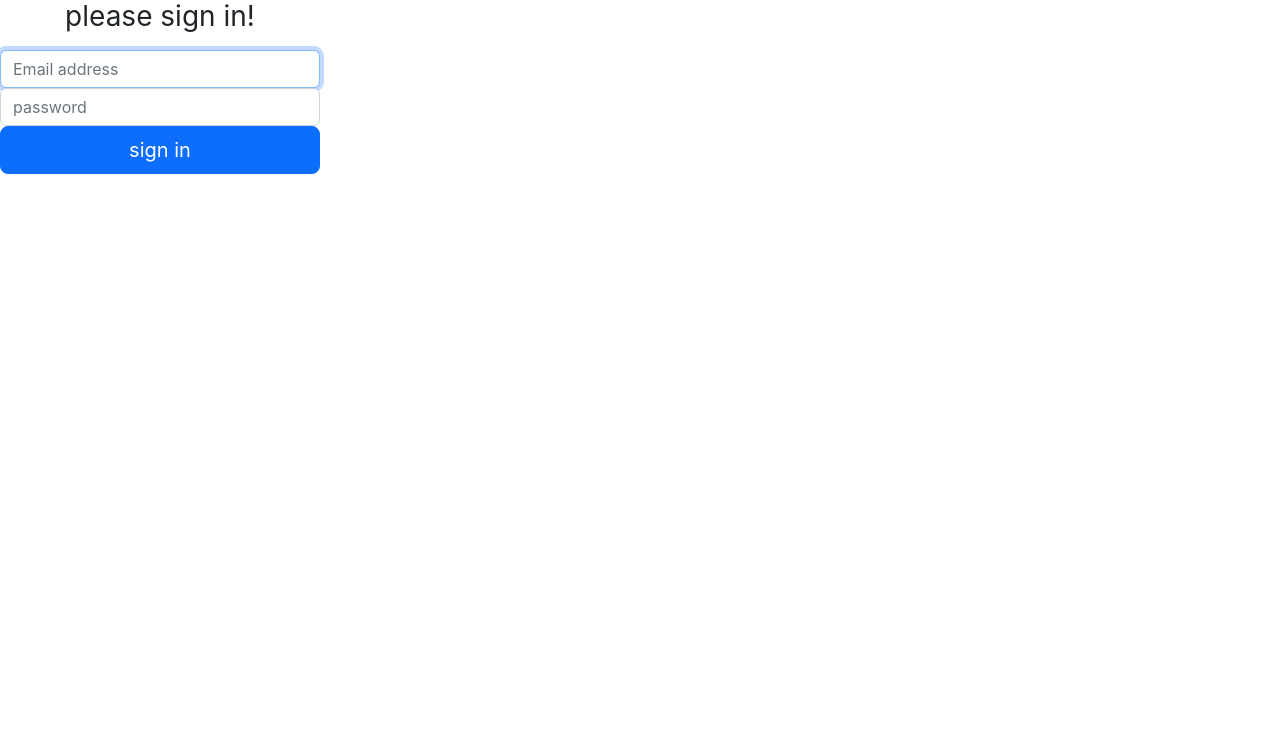
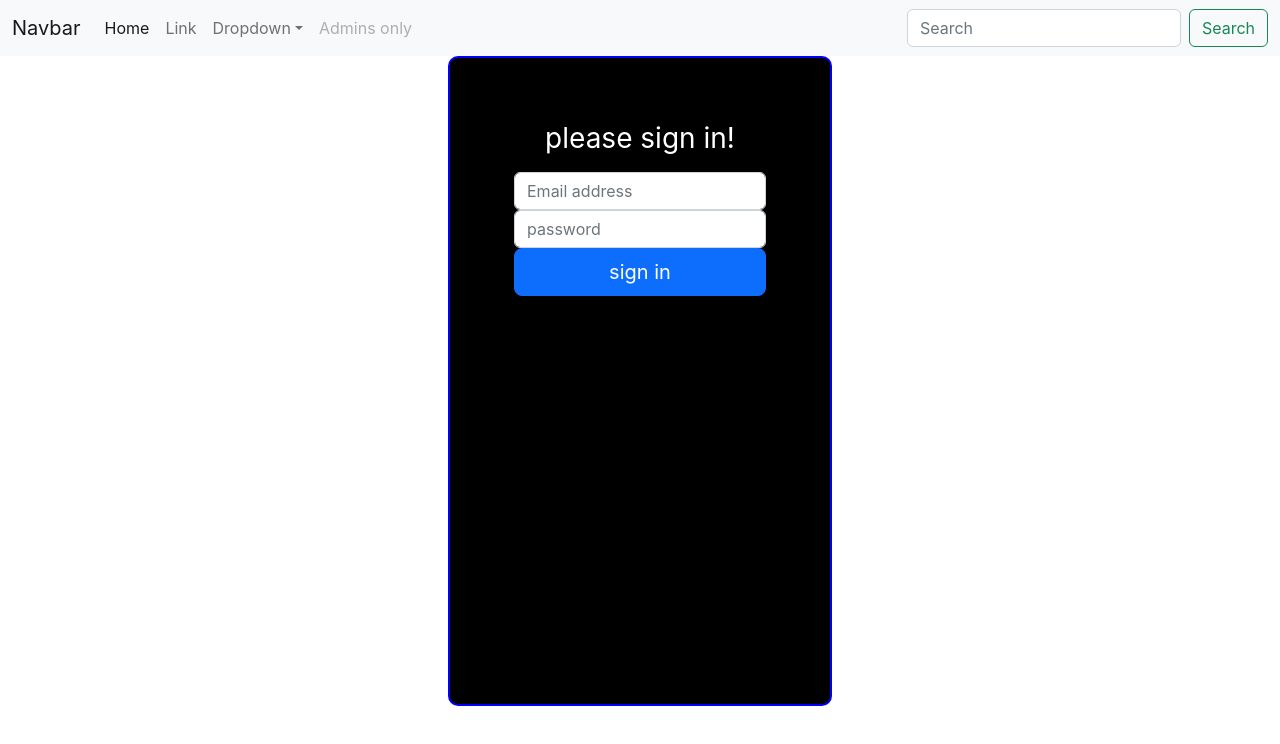
Before and after one commit to ximefab/GoPortfolio, a React (Create React App) app in the folder my-app/: page / in a window 1280 px wide. Shown: the top 744 px of the page. Built offline with nearby package versions, Linux system fonts and the light colour scheme.

Commit message:
frontend changes

```diff
--- a/my-app/src/App.css
+++ b/my-app/src/App.css
@@ -1,5 +1,6 @@
 .App {
   text-align: center;
+
 }
 
 .App-logo {
@@ -38,7 +39,15 @@
 }
 
 .SignInDiv {
-  width: 25%;
-  height: fit-content;
+  width: 30%;
+  height: 650px !important;
   float: left;
+  border: 2px solid blue;
+  padding: 5%;
+  margin-left: 35%;
+  background-color: black;
+  color: white;
+  border-radius: 10px;
+
+
 }
--- a/my-app/src/App.tsx
+++ b/my-app/src/App.tsx
@@ -1,16 +1,71 @@
 import React from 'react';
-import logo from './logo.svg';
+
 import './App.css';
 
 function App() {
   return (
     <div className="App">
 
-      <div className="SignInDiv">
+
+<div className='textcolor'>
+<nav className="navbar navbar-expand-lg bg-light">
+  <div className="container-fluid">
+    <a className="navbar-brand" href="#">Navbar</a>
+    <button className="navbar-toggler" type="button" data-bs-toggle="collapse" data-bs-target="#navbarSupportedContent" aria-controls="navbarSupportedContent" aria-expanded="false" aria-label="Toggle navigation">
+      <span className="navbar-toggler-icon"></span>
+    </button>
+    <div className="collapse navbar-collapse" id="navbarSupportedContent">
+      <ul className="navbar-nav me-auto mb-2 mb-lg-0">
+        <li className="nav-item">
+          <a className="nav-link active" aria-current="page" href="#">Home</a>
+        </li>
+        <li className="nav-item">
+          <a className="nav-link" href="#">Link</a>
+        </li>
+        <li className="nav-item dropdown">
+          <a className="nav-link dropdown-toggle" href="#" role="button" data-bs-toggle="dropdown" aria-expanded="false">
+            Dropdown
+          </a>
+          <ul className="dropdown-menu">
+            <li><a className="dropdown-item" href="#">Action</a></li>
+            <li><a className="dropdown-item" href="#">Another action</a></li>
+            <li><hr className="dropdown-divider"/></li>
+            <li><a className="dropdown-item" href="#">Something else here</a></li>
+          </ul>
+        </li>
+        <li className="nav-item">
+          <a className="nav-link disabled">Admins only</a>
+        </li>
+      </ul>
+      <form className="d-flex" role="search">
+        <input className="form-control me-2" type="search" placeholder="Search" aria-label="Search"/>
+        <button className="btn btn-outline-success" type="submit">Search</button>
+      </form>
+    </div>
+  </div>
+</nav>
+</div>
+
+
+
+
+
+
+
+
+
+
+
+
+
+
+
+
+      <div className='SignInDiv'>
       <main className="form-signin">
         <form>
           <h1 className='h3 mb-3 fw-normal'> please sign in!</h1>
-          <input type="email" id="inputEmail" className='form-control' placeholder='Email address' required autoFocus/>
+          <input type="email" id="inputEmail" className='form-control' placeholder='Email address' required/>
           <input type="password" id="inputPassword" className="form-control" placeholder="password" required/>
           <button className='w-100 btn btn-lg btn-primary' type="submit">sign in</button>
         </form>
@@ -20,6 +75,10 @@
       </div>
 
 
+
+
+
+
     </div>
   );
 }
```
